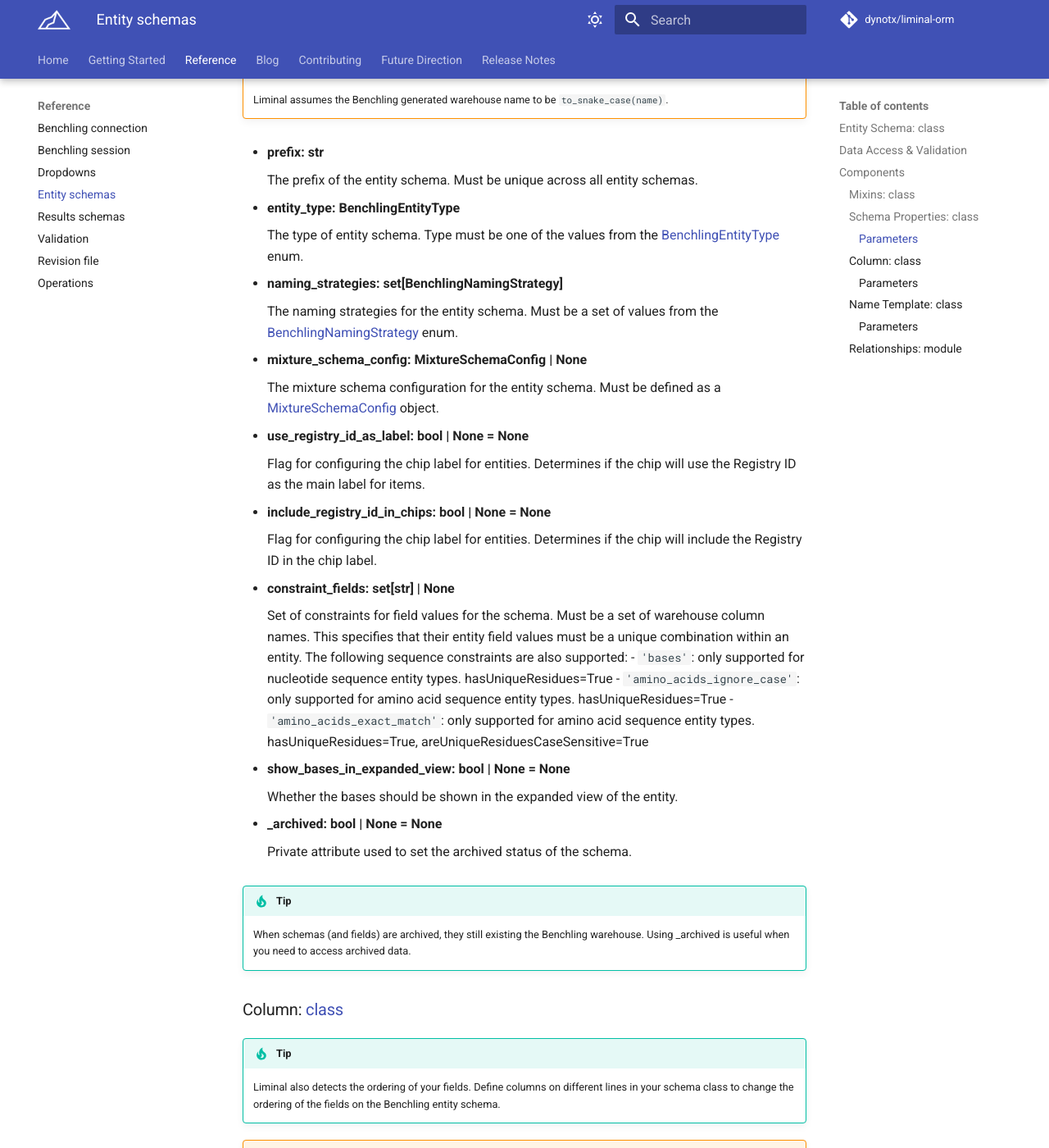
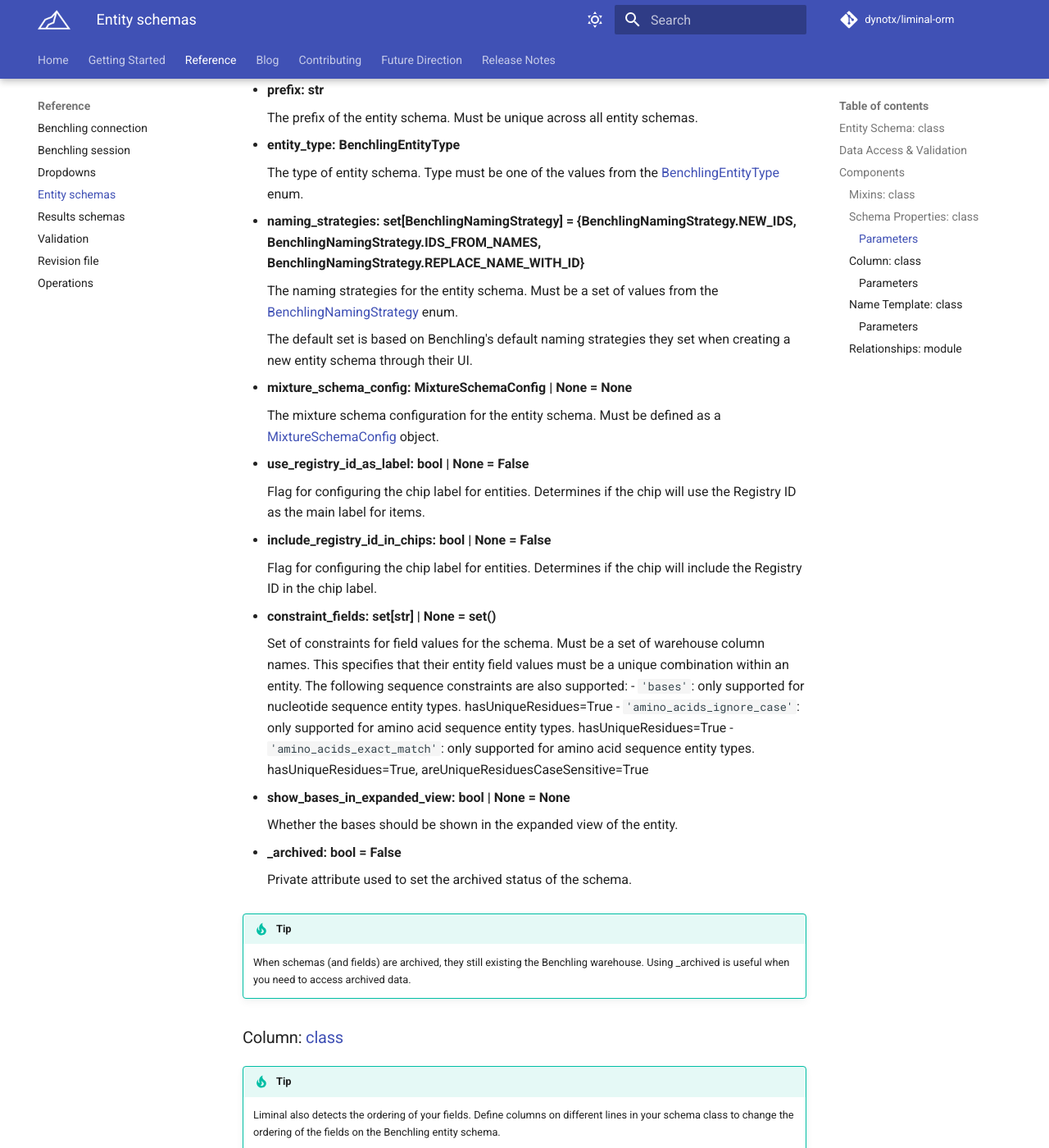
Before and after one commit to twigbio/liminal-orm, an MkDocs documentation site: the page built from docs/reference/entity-schemas.md, in a window 1280 px wide and 1400 px high, scrolled down 2603 px. Shown: the whole window at 82% size. Built offline with MkDocs 1.6.1 and Material for MkDocs 9.7.7, drawn with Linux system fonts in a browser that asks for light colours; comment, search, counter and statistics services are not loaded; some of the changed text lies outside the part shown.

Commit message:
set default naming_strategies and update docs (#178)

```diff
--- a/docs/reference/entity-schemas.md
+++ b/docs/reference/entity-schemas.md
@@ -115,23 +111,25 @@
 
     The type of entity schema. Type must be one of the values from the [BenchlingEntityType](https://github.com/dynotx/liminal-orm/blob/main/liminal/enums/benchling_entity_type.py) enum.
 
-- **naming_strategies: set[BenchlingNamingStrategy]**
+- **naming_strategies: set[BenchlingNamingStrategy] = {BenchlingNamingStrategy.NEW_IDS, BenchlingNamingStrategy.IDS_FROM_NAMES, BenchlingNamingStrategy.REPLACE_NAME_WITH_ID}**
 
     The naming strategies for the entity schema. Must be a set of values from the [BenchlingNamingStrategy](https://github.com/dynotx/liminal-orm/blob/main/liminal/enums/benchling_naming_strategy.py) enum.
 
-- **mixture_schema_config: MixtureSchemaConfig | None**
+    The default set is based on Benchling's default naming strategies they set when creating a new entity schema through their UI.
+
+- **mixture_schema_config: MixtureSchemaConfig | None = None**
 
     The mixture schema configuration for the entity schema. Must be defined as a [MixtureSchemaConfig](https://github.com/dynotx/liminal-orm/blob/main/liminal/base/properties/base_schema_properties.py) object.
 
-- **use_registry_id_as_label: bool | None = None**
+- **use_registry_id_as_label: bool | None = False**
 
     Flag for configuring the chip label for entities. Determines if the chip will use the Registry ID as the main label for items.
 
-- **include_registry_id_in_chips: bool | None = None**
+- **include_registry_id_in_chips: bool | None = False**
 
     Flag for configuring the chip label for entities. Determines if the chip will include the Registry ID in the chip label.
 
-- **constraint_fields: set[str] | None**
+- **constraint_fields: set[str] | None = set()**
 
     Set of constraints for field values for the schema. Must be a set of warehouse column names. This specifies that their entity field values must be a unique combination within an entity.
     The following sequence constraints are also supported:
@@ -143,7 +141,7 @@
 
     Whether the bases should be shown in the expanded view of the entity.
 
-- **_archived: bool | None = None**
+- **_archived: bool = False**
 
     Private attribute used to set the archived status of the schema.
 
```
Also changed, not shown: other parts of docs/reference/entity-schemas.md (+1 -5 lines), README.md (+1 -1 lines), docs/index.md (+1 -1 lines), 3 other files.
